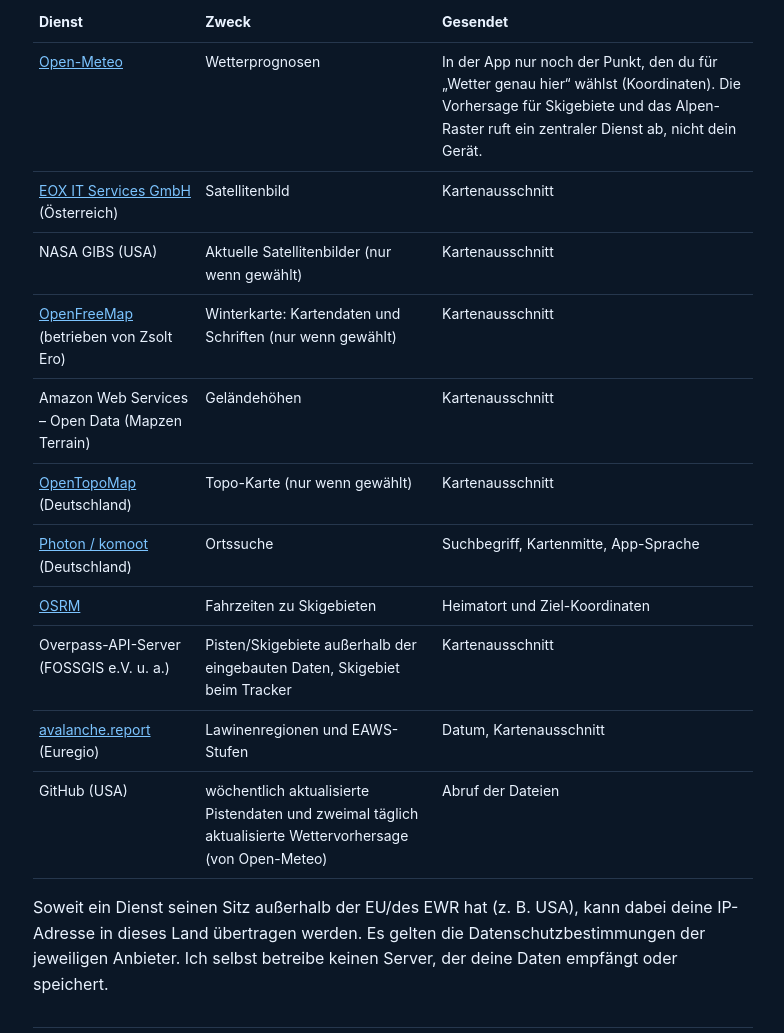
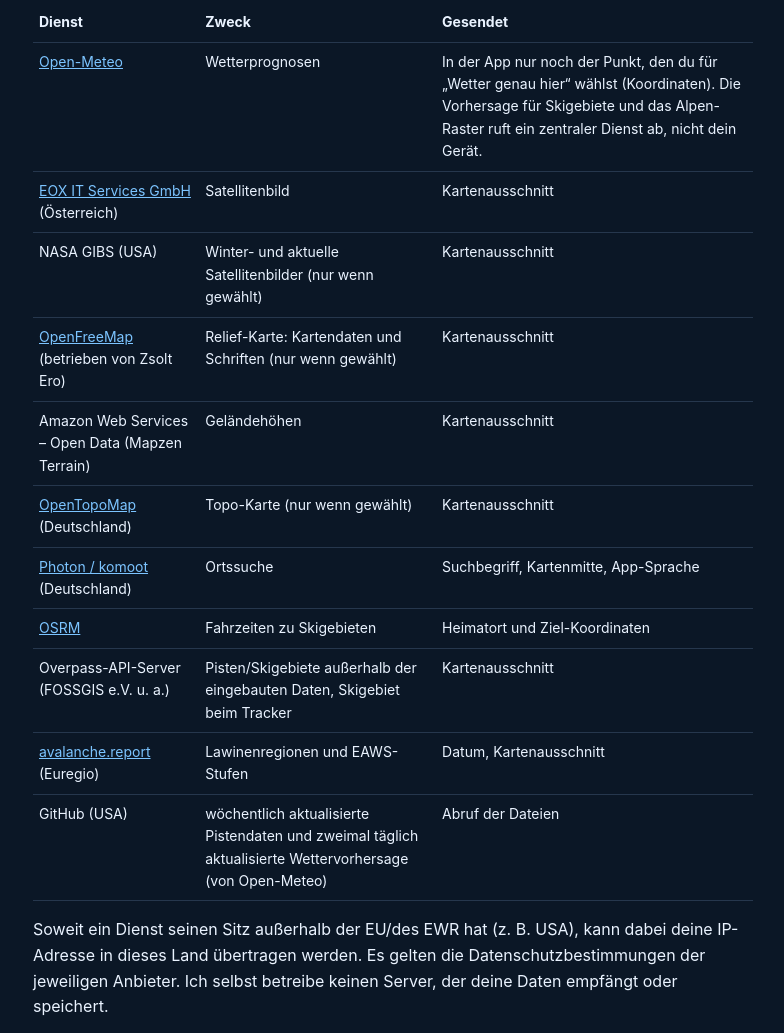
Before and after one commit to lasselemmer2/skiradar, a plain HTML site: page datenschutz.html in a window 1280 px wide. Shown: the part 1388-2421 px from the top of the page, without its empty margins (247-1031 px from the left). Drawn offline with Linux system fonts and the light colour scheme.

Commit message:
Datenschutz: Relief-Karte als zusätzliche Option, Winter-Satellit bleibt
Co-Authored-By: Claude Opus 5.5 <noreply@anthropic.com>
Claude-Session: https://claude.ai/code/session_01HXNeWFxmXr1ajPUBvTHSCB

```diff
--- a/datenschutz.html
+++ b/datenschutz.html
@@ -24,8 +24,8 @@ li{margin:4px 0}
 <table><tr><th>Dienst</th><th>Zweck</th><th>Gesendet</th></tr>
 <tr><td><a href="https://open-meteo.com/en/terms">Open-Meteo</a></td><td>Wetterprognosen</td><td>In der App nur noch der Punkt, den du für „Wetter genau hier“ wählst (Koordinaten). Die Vorhersage für Skigebiete und das Alpen-Raster ruft ein zentraler Dienst ab, nicht dein Gerät.</td></tr>
 <tr><td><a href="https://eox.at">EOX IT Services GmbH</a> (Österreich)</td><td>Satellitenbild</td><td>Kartenausschnitt</td></tr>
-<tr><td>NASA GIBS (USA)</td><td>Aktuelle Satellitenbilder (nur wenn gewählt)</td><td>Kartenausschnitt</td></tr>
-<tr><td><a href="https://openfreemap.org">OpenFreeMap</a> (betrieben von Zsolt Ero)</td><td>Winterkarte: Kartendaten und Schriften (nur wenn gewählt)</td><td>Kartenausschnitt</td></tr>
+<tr><td>NASA GIBS (USA)</td><td>Winter- und aktuelle Satellitenbilder (nur wenn gewählt)</td><td>Kartenausschnitt</td></tr>
+<tr><td><a href="https://openfreemap.org">OpenFreeMap</a> (betrieben von Zsolt Ero)</td><td>Relief-Karte: Kartendaten und Schriften (nur wenn gewählt)</td><td>Kartenausschnitt</td></tr>
 <tr><td>Amazon Web Services – Open Data (Mapzen Terrain)</td><td>Geländehöhen</td><td>Kartenausschnitt</td></tr>
 <tr><td><a href="https://opentopomap.org/about">OpenTopoMap</a> (Deutschland)</td><td>Topo-Karte (nur wenn gewählt)</td><td>Kartenausschnitt</td></tr>
 <tr><td><a href="https://photon.komoot.io">Photon / komoot</a> (Deutschland)</td><td>Ortssuche</td><td>Suchbegriff, Kartenmitte, App-Sprache</td></tr>
```
Also changed, not shown: en/privacy.html (+2 -2 lines).
